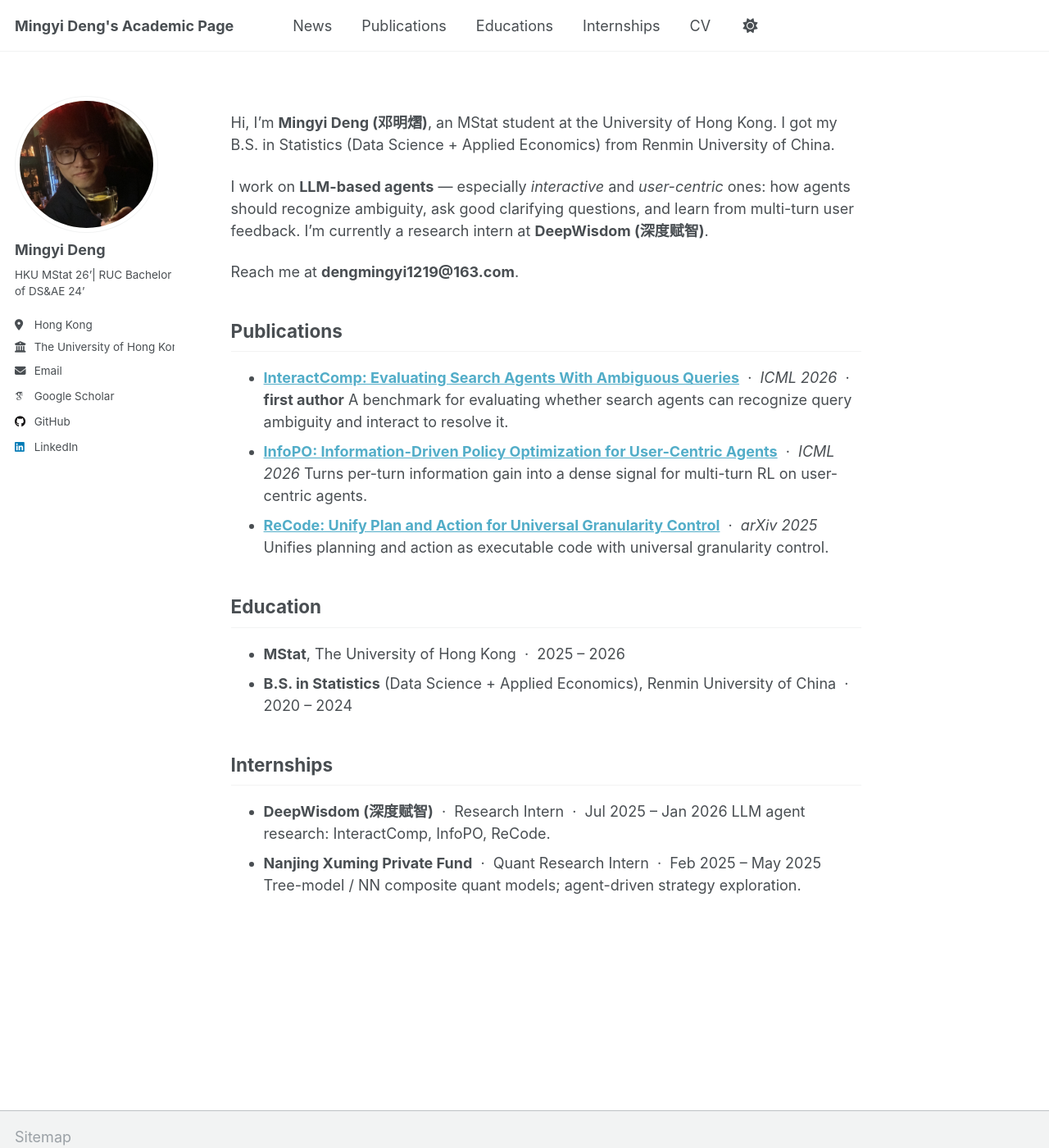
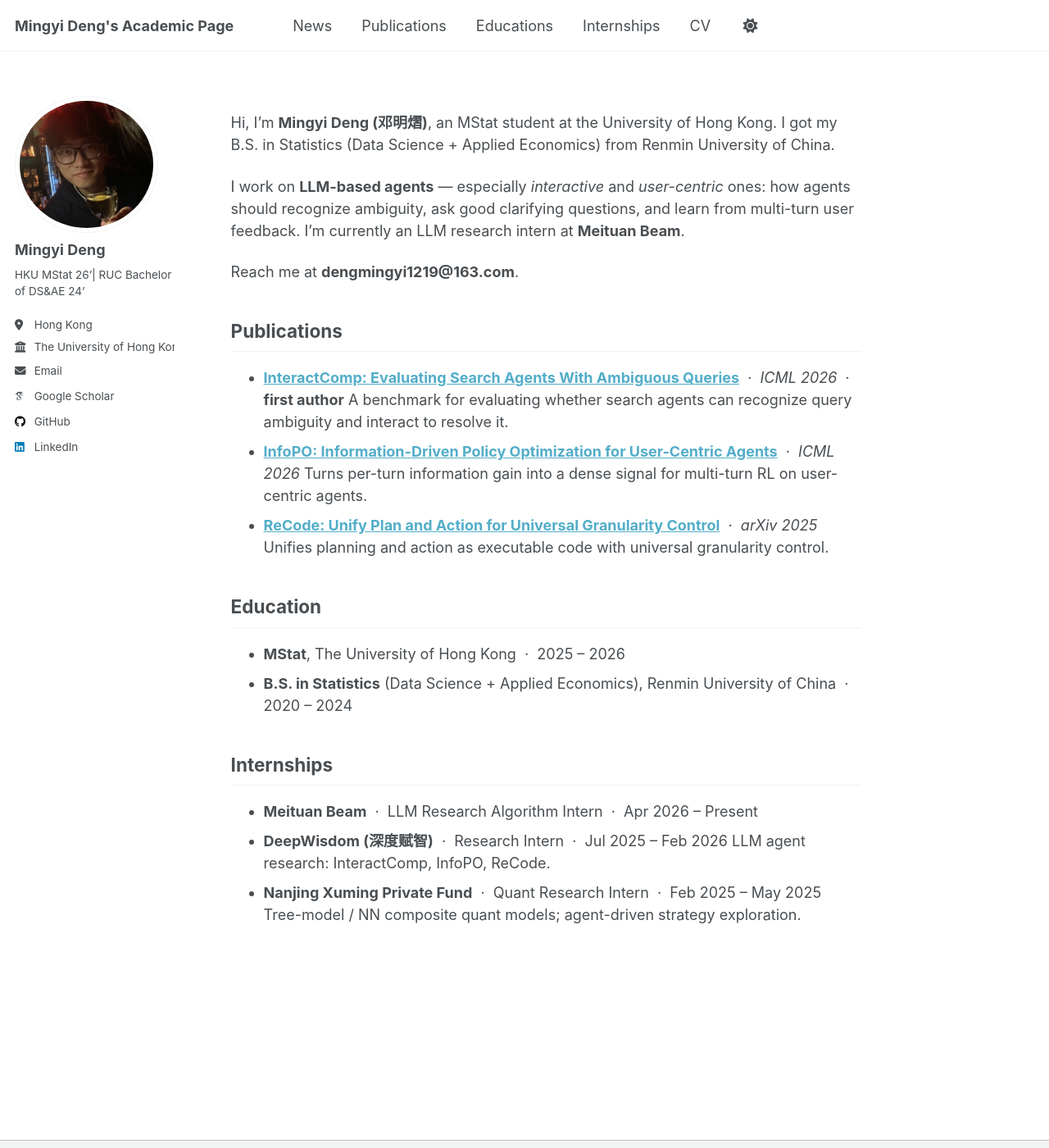
Before and after one commit to Rubbisheep/Rubbisheep.github.io, a Jekyll site: the page built from _pages/about.md, in a window 1280 px wide and 1400 px high. Shown: the whole window at 82% size. Built offline with Jekyll 4.4.1, drawn with Linux system fonts in a browser that asks for light colours; some web fonts are replaced.

Commit message:
update internships: add Meituan Beam, adjust DeepWisdom end date
Co-Authored-By: Claude Opus 4.7 (1M context) <noreply@anthropic.com>

```diff
--- a/_pages/about.md
+++ b/_pages/about.md
@@ -11,7 +11,7 @@ redirect_from:
 
 Hi, I'm **Mingyi Deng (邓明熠)**, an MStat student at the University of Hong Kong. I got my B.S. in Statistics (Data Science + Applied Economics) from Renmin University of China.
 
-I work on **LLM-based agents** — especially *interactive* and *user-centric* ones: how agents should recognize ambiguity, ask good clarifying questions, and learn from multi-turn user feedback. I'm currently a research intern at **DeepWisdom (深度赋智)**.
+I work on **LLM-based agents** — especially *interactive* and *user-centric* ones: how agents should recognize ambiguity, ask good clarifying questions, and learn from multi-turn user feedback. I'm currently an LLM research intern at **Meituan Beam**.
 
 Reach me at **dengmingyi1219@163.com**.
 
@@ -37,7 +37,8 @@ Reach me at **dengmingyi1219@163.com**.
 
 ## Internships
 
-- **DeepWisdom (深度赋智)** &nbsp;·&nbsp; Research Intern &nbsp;·&nbsp; Jul 2025 – Jan 2026
+- **Meituan Beam** &nbsp;·&nbsp; LLM Research Algorithm Intern &nbsp;·&nbsp; Apr 2026 – Present
+- **DeepWisdom (深度赋智)** &nbsp;·&nbsp; Research Intern &nbsp;·&nbsp; Jul 2025 – Feb 2026
   LLM agent research: InteractComp, InfoPO, ReCode.
 - **Nanjing Xuming Private Fund** &nbsp;·&nbsp; Quant Research Intern &nbsp;·&nbsp; Feb 2025 – May 2025
   Tree-model / NN composite quant models; agent-driven strategy exploration.
```
